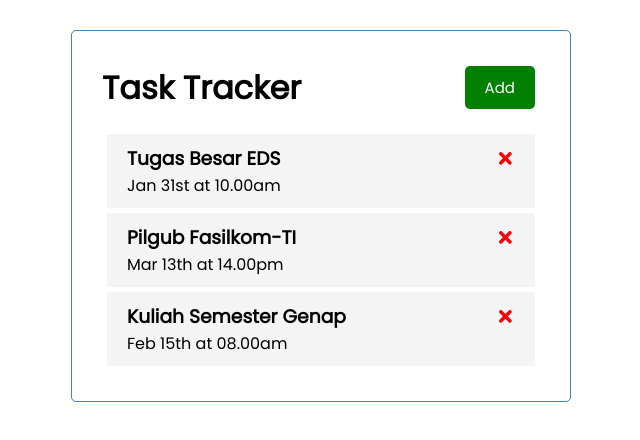
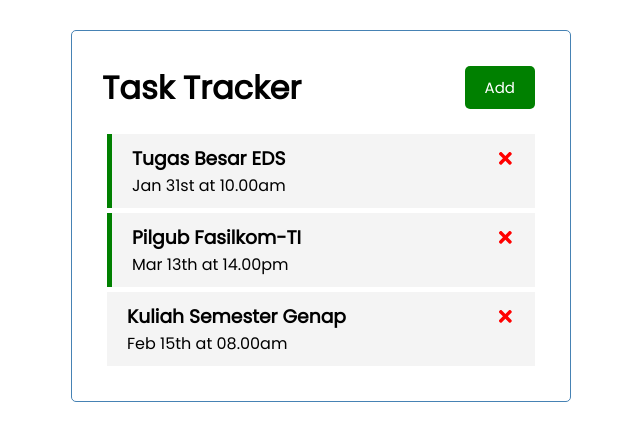
Before and after one commit to fakhririzha/react-2021, a React (Create React App) app: page / in a window 1280 px wide. Shown: the top 440 px of the page, without its empty margins (319-959 px from the left). Built offline with nearby package versions, Linux system fonts and the light colour scheme.

Commit message:
Completing toggle reminder

```diff
--- a/src/App.js
+++ b/src/App.js
@@ -31,7 +31,11 @@ const App = () => {
 
 	// Toggle Reminder
 	const toggleReminder = (id) => {
-		console.log(id);
+		setTasks(
+			tasks.map((task) =>
+				task.id === id ? { ...task, reminder: !task.reminder } : task
+			)
+		);
 	};
 
 	return (
--- a/src/components/Task.js
+++ b/src/components/Task.js
@@ -2,7 +2,10 @@ import { FaTimes } from "react-icons/fa";
 
 const Task = ({ task, onDelete, onToggle }) => {
 	return (
-		<div className="task" onDoubleClick={(id) => onToggle(task.id)}>
+		<div
+			className={`task ${task.reminder ? "reminder" : ""}`}
+			onDoubleClick={(id) => onToggle(task.id)}
+		>
 			<h3>
 				{task.text}
 				<FaTimes
```
Also changed, not shown: 1 other file (tests, documents, lock files or other folders).
